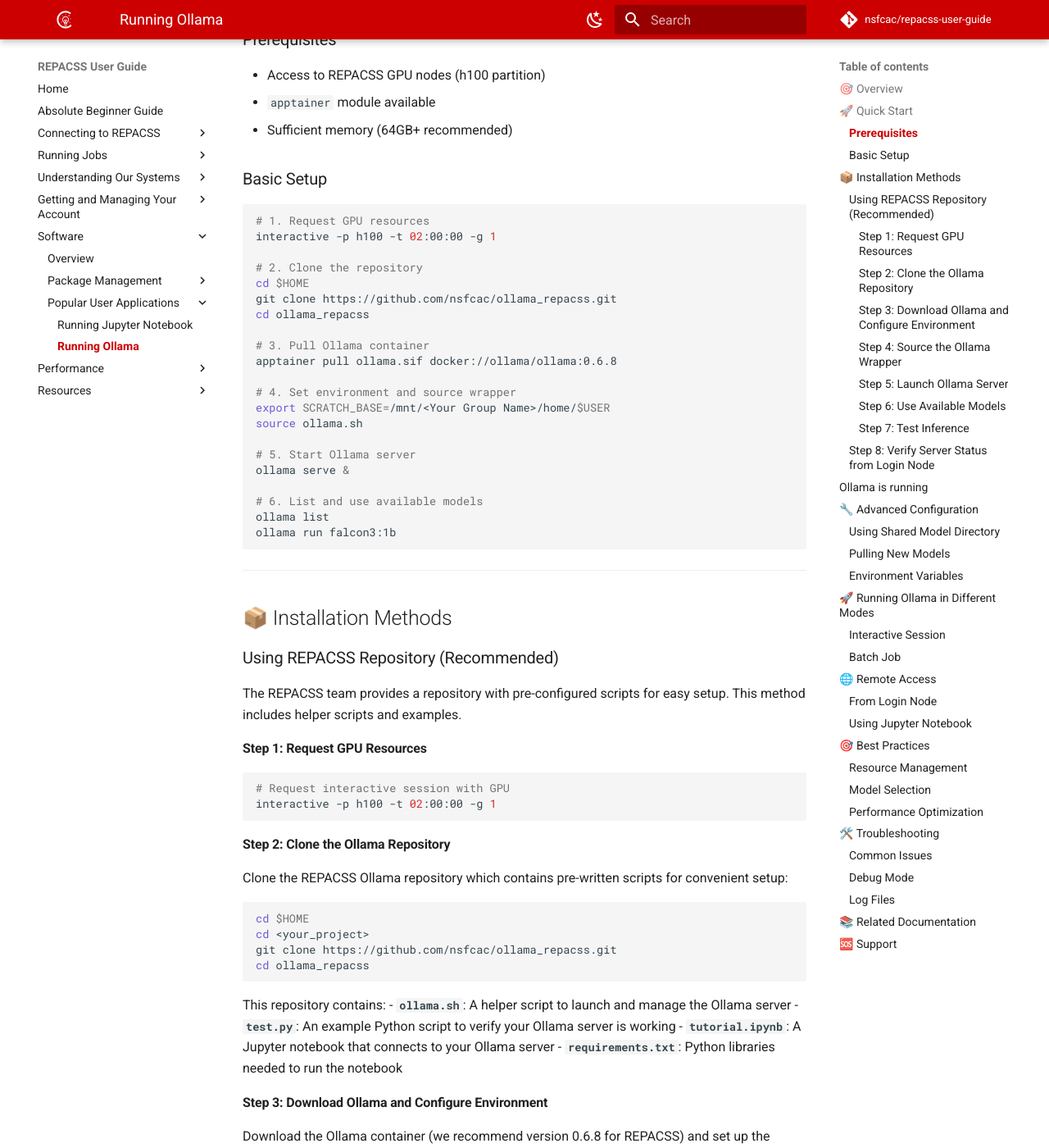
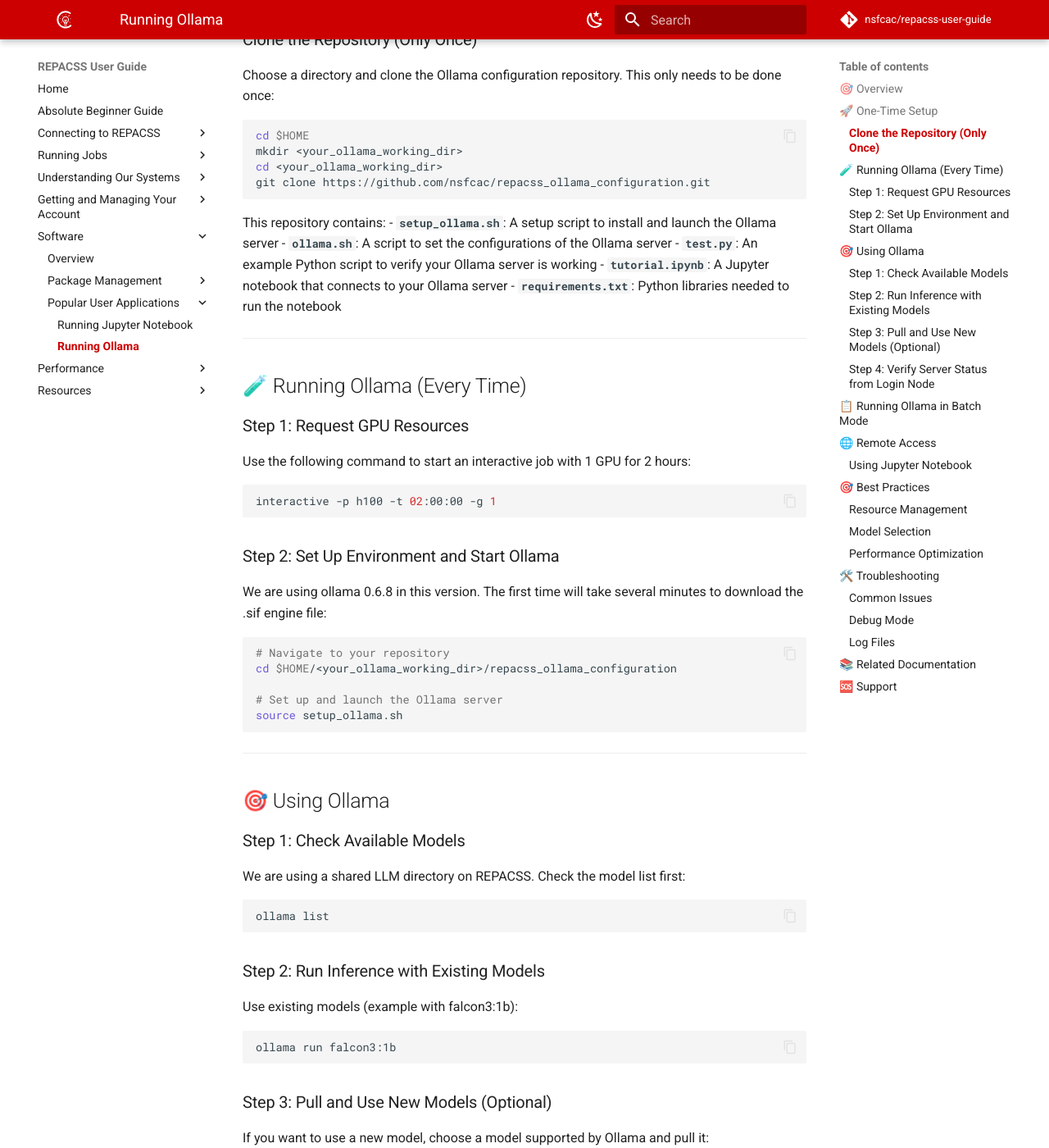
Before and after one commit to nsfcac/repacss-user-guide, an MkDocs documentation site: the page built from docs/software/running-ollama.md, in a window 1280 px wide and 1400 px high, scrolled down 643 px. Shown: the whole window at 82% size. Built offline with MkDocs 1.6.1 and Material for MkDocs 9.7.7, drawn with Linux system fonts in a browser that asks for light colours; comment, search, counter and statistics services are not loaded; some of the changed text lies outside the part shown.

Commit message:
Restructure ollama page

````diff
--- a/docs/software/running-ollama.md
+++ b/docs/software/running-ollama.md
@@ -6,208 +6,113 @@
 
 Ollama is a popular AI application for running large language models locally. This guide shows you how to deploy Ollama using containers on REPACSS GPU nodes.
 
-The REPACSS team provides a repository with pre-configured scripts (`https://github.com/nsfcac/ollama_repacss.git`) that includes:
+
+**This is an example of using containers (user-installed) for AI applications.** For general container usage, see [Using Containers](containers.md).
+
+The REPACSS team also provides a repository with pre-configured scripts (`https://github.com/nsfcac/ollama_repacss.git`) that includes:
 - Helper scripts for easy setup
 - Example Python scripts for testing
 - Jupyter notebook tutorials
 - Pre-configured environment settings
 
-**This is an example of using containers (user-installed) for AI applications.** For general container usage, see [Using Containers](containers.md).
+---
+
+## 🚀 One-Time Setup
+
+### Clone the Repository (Only Once)
+
+Choose a directory and clone the Ollama configuration repository. This only needs to be done once:
+
+```bash
+cd $HOME
+mkdir <your_ollama_working_dir>
+cd <your_ollama_working_dir>
+git clone https://github.com/nsfcac/repacss_ollama_configuration.git
+```
+
+This repository contains:
+- **`setup_ollama.sh`**: A setup script to install and launch the Ollama server
+- **`ollama.sh`**: A script to set the configurations of the Ollama server
+- **`test.py`**: An example Python script to verify your Ollama server is working
+- **`tutorial.ipynb`**: A Jupyter notebook that connects to your Ollama server
+- **`requirements.txt`**: Python libraries needed to run the notebook
 
 ---
 
-## 🚀 Quick Start
+## 🧪 Running Ollama (Every Time)
 
-### Prerequisites
+### Step 1: Request GPU Resources
 
-- Access to REPACSS GPU nodes (h100 partition)
-- `apptainer` module available
-- Sufficient memory (64GB+ recommended)
-
-### Basic Setup
+Use the following command to start an interactive job with 1 GPU for 2 hours:
 
 ```bash
-# 1. Request GPU resources
 interactive -p h100 -t 02:00:00 -g 1
+```
 
-# 2. Clone the repository
-cd $HOME
-git clone https://github.com/nsfcac/ollama_repacss.git
-cd ollama_repacss
+### Step 2: Set Up Environment and Start Ollama
 
-# 3. Pull Ollama container
-apptainer pull ollama.sif docker://ollama/ollama:0.6.8
+We are using ollama 0.6.8 in this version. The first time will take several minutes to download the .sif engine file:
 
-# 4. Set environment and source wrapper
-export SCRATCH_BASE=/mnt/<Your Group Name>/home/$USER
-source ollama.sh
+```bash
+# Navigate to your repository
+cd $HOME/<your_ollama_working_dir>/repacss_ollama_configuration
 
-# 5. Start Ollama server
-ollama serve &
-
-# 6. List and use available models
-ollama list
-ollama run falcon3:1b
+# Set up and launch the Ollama server
+source setup_ollama.sh
 ```
 
 ---
 
-## 📦 Installation Methods
+## 🎯 Using Ollama
 
-### Using REPACSS Repository (Recommended)
+### Step 1: Check Available Models
 
-The REPACSS team provides a repository with pre-configured scripts for easy setup. This method includes helper scripts and examples.
-
-#### Step 1: Request GPU Resources
+We are using a shared LLM directory on REPACSS. Check the model list first:
 
 ```bash
-# Request interactive session with GPU
-interactive -p h100 -t 02:00:00 -g 1
+ollama list
 ```
 
-#### Step 2: Clone the Ollama Repository
+### Step 2: Run Inference with Existing Models
 
-Clone the REPACSS Ollama repository which contains pre-written scripts for convenient setup:
+Use existing models (example with falcon3:1b):
 
 ```bash
-cd $HOME
-cd <your_project>
-git clone https://github.com/nsfcac/ollama_repacss.git
-cd ollama_repacss
+ollama run falcon3:1b
 ```
 
-This repository contains:
-- **`ollama.sh`**: A helper script to launch and manage the Ollama server
-- **`test.py`**: An example Python script to verify your Ollama server is working
-- **`tutorial.ipynb`**: A Jupyter notebook that connects to your Ollama server
-- **`requirements.txt`**: Python libraries needed to run the notebook
-
-#### Step 3: Download Ollama and Configure Environment
-
-Download the Ollama container (we recommend version 0.6.8 for REPACSS) and set up the environment:
-
-```bash
-# Pull Ollama container (version 0.6.8 recommended)
-apptainer pull ollama.sif docker://ollama/ollama:0.6.8
-
-# Set scratch directory for models
-export SCRATCH_BASE=/mnt/<Your Group Name>/home/$USER
-```
-
-#### Step 4: Source the Ollama Wrapper
-
-This sets up a wrapper function to easily start the Ollama server and issue commands:
-
-```bash
-source ollama.sh
-```
-
-#### Step 5: Launch Ollama Server
-
-Ollama server has been launched in the background:
-
-```bash
-ollama serve &
-```
-
-#### Step 6: Use Available Models
-
-REPACSS provides a shared LLM directory. Check available models first:
-
-```bash
-# List available models
-ollama list
-
-# Use existing models (example with falcon3:1b)
-ollama run falcon3:1b
-```
+### Step 3: Pull and Use New Models (Optional)
 
 If you want to use a new model, choose a model supported by Ollama and pull it:
 
 ```bash
 # Pull a new model
 ollama pull llama3.1:8b
+
+# Test the new model
+ollama run llama3.1:8b
+>>> what is the capital of Texas?
 ```
 
-#### Step 7: Test Inference
+### Step 4: Verify Server Status from Login Node
 
-Test the model directly with a simple prompt:
-
-```bash
-ollama run llama3.1:8b
->>> What is the capital of Texas?
-```
-
-### Step 8: Verify Server Status from Login Node
-
-From login node (repacs.ttu.edu), check if the Ollama server is running:
+From a login node (not the GPU node), check if the Ollama server is running:
 
 ```bash
 curl http://<hostname>:<port>
 ```
-You can find a host.txt and port.txt in your ~/ollama folder/ Replace <hostname> with your GPU node's hostname and <port> with your Ollama server's port number.
+
+You can find a `host.txt` and `port.txt` in your `<your_ollama_working_dir>/ollama` folder. Replace `<hostname>` with your GPU node's hostname and `<port>` with your Ollama server's port number.
 
 You should see:
 
 ```
 Ollama is running
 ```
----
 
-## 🔧 Advanced Configuration
+## 📋 Running Ollama in Batch Mode
 
-### Using Shared Model Directory
-
-REPACSS provides a shared LLM directory. Check available models first:
-
-```bash
-# List available models
-ollama list
-
-# Use existing models
-ollama run falcon3:1b
-```
-
-### Pulling New Models
-
-```bash
-# Pull a new model
-ollama pull llama3.1:8b
-
-# Verify model is available
-ollama list
-```
-
-### Environment Variables
-
-```bash
-# Set up port and host
-export OLPORT=$(python -c "import socket; s = socket.socket(); s.bind(('', 0));print(s.getsockname()[1]);s.close()");
-export OLLAMA_HOST=127.0.0.1:$OLPORT;
-export OLLAMA_BASE_URL="http://localhost:$OLPORT";
-```
-
----
-
-## 🚀 Running Ollama in Different Modes
-
-### Interactive Session
-
-```bash
-# Request GPU resources
-interactive -p h100 -t 02:00:00 -g 1
-
-# Load CUDA module
-module load cuda/12.6.2
-
-# Start Ollama server
-ollama serve >ollama.log 2>ollama.err &
-
-# Run models
-ollama run llama3.2 --verbose
-```
-
-### Batch Job
+For production workloads or long-running inference, use batch jobs:
 
 ```bash
 #!/bin/bash
@@ -222,7 +127,6 @@
 
 # Load required modules
 module purge
-module load cuda/12.6.2
 
 # Start Ollama server
 ollama serve >ollama.log 2>ollama.err &
@@ -243,37 +147,19 @@
 
 ## 🌐 Remote Access
 
-### From Login Node
+### Using Jupyter Notebook
 
-From a login node (not the GPU node), check if the Ollama server is running:
+You can also access Ollama through Jupyter Notebook for interactive development:
 
 ```bash
-curl http://<hostname>:<port>
-```
+# From login node, start Jupyter
+jupyter notebook --no-browser --ip=127.0.0.1 --port=8081
 
-You can find a `host.txt` and `port.txt` in your `~/ollama` folder. Replace `<hostname>` with your GPU node's hostname and `<port>` with your Ollama server's port number.
-
-You should see:
-
-```
-Ollama is running
-```
-
-### Using Jupyter Notebook
-
-From a login node (not the GPU node), or any other nodes, you can run:
-
-```bash
-jupyter notebook --no-browser --ip=127.0.0.1 --port=8081
-```
-
-Then on your terminal of local machine:
-
-```bash
+# From your local machine, create SSH tunnel
 ssh -L 8081:127.0.0.1:8081 -l <your_account> -fN repacss.ttu.edu
 ```
 
-Then you can explore the `tutorial.ipynb` in your browser (`127.0.0.1:8081`).
+Then open `http://127.0.0.1:8081` in your browser and explore the `tutorial.ipynb` notebook.
 
 ---
 
@@ -304,26 +190,21 @@
 
 ### Common Issues
 
-1. **CUDA not found**
-   ```bash
-   # Load CUDA module
-   module load cuda/12.6.2
-   ```
 
-2. **Port conflicts**
+1. **Port conflicts**
    ```bash
    # Use dynamic port allocation
    export OLPORT=$(python -c "import socket; s = socket.socket(); s.bind(('', 0));print(s.getsockname()[1]);s.close()")
    ```
 
-3. **Memory issues**
+2. **Memory issues**
    ```bash
    # Reduce CPU count or use smaller models
    # Check available memory
    free -h
    ```
 
-4. **Model download problems**
+3. **Model download problems**
    ```bash
    # Check network connectivity
    # Use shared models when available
--- a/mkdocs.yml
+++ b/mkdocs.yml
@@ -26,6 +26,7 @@
   features:
     - search.suggest
     - content.footer.last-updated
+    - content.code.copy
 plugins:
   - search
   - git-revision-date-localized:
````
